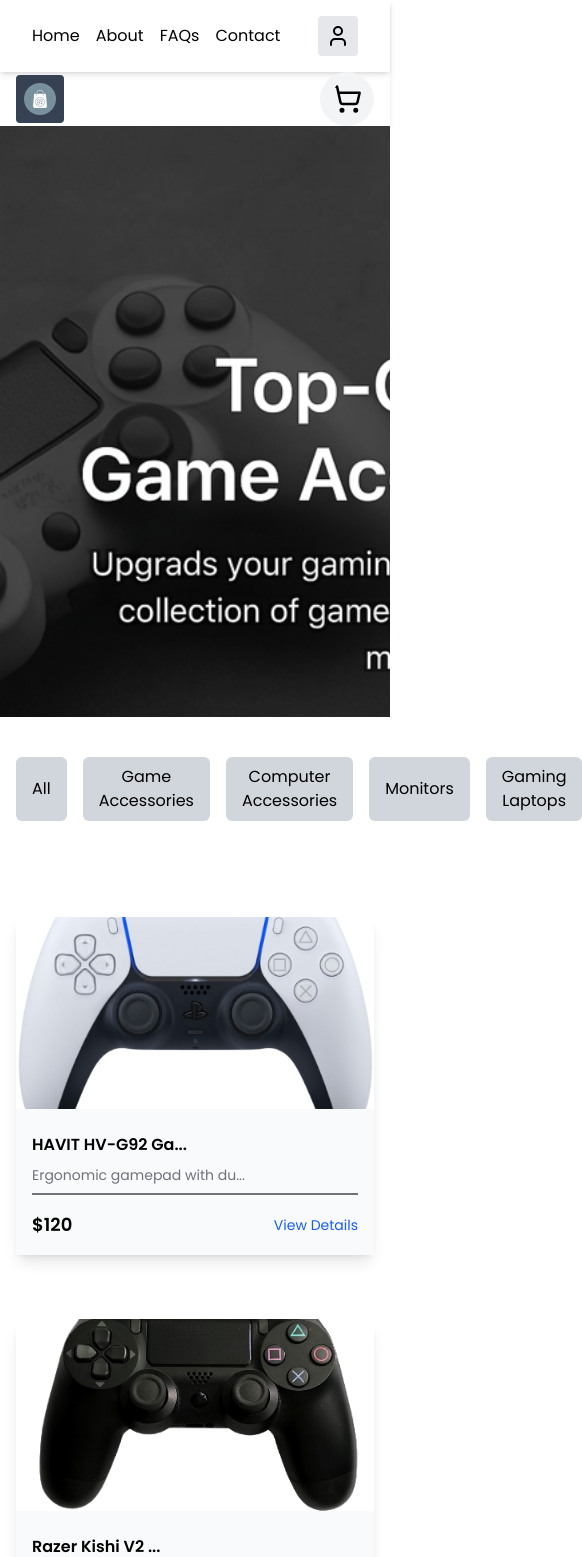
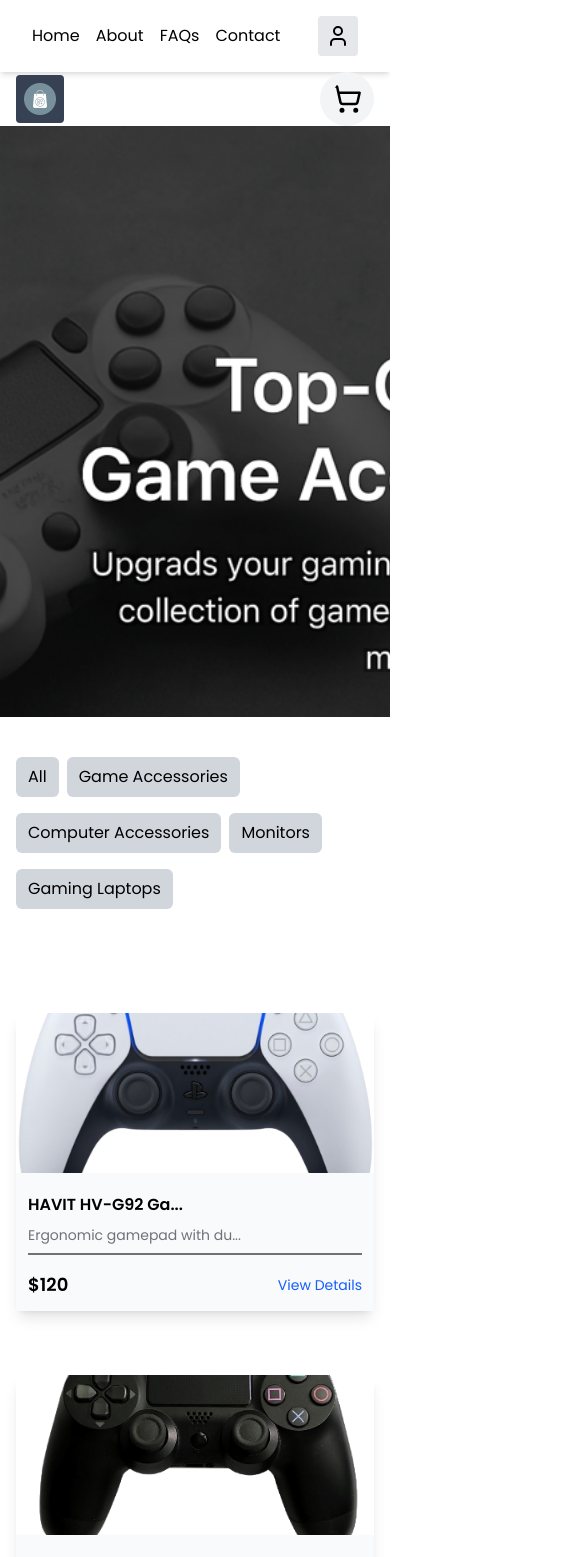
Before and after one commit to prosperpaul/online-shop, a React (Vite) app: page / in a window 390 px wide. Shown: the top 1557 px of the page, 582 px wide, since content can reach past the window. Built offline with nearby package versions, Linux system fonts and the light colour scheme.

Commit message:
mde it responsive

```diff
--- a/src/components/ProductCard.jsx
+++ b/src/components/ProductCard.jsx
@@ -2,20 +2,45 @@ import React from 'react'
 import { Link } from 'react-router-dom'
 
 function ProductCard({product}) {
-  return( <Link to={`/product/${product.id}`}>
-  <div className='shadow-lg rounded-md cursor-pointer  max-w-sm mx-auto'>
-    <img src={product.image} className='w-full h-48 object-cover rounded-t-md' />
-    <div className='bg-gray-50 p-4'>
-      <h2 className='text-base md:text-lg font-semibold my-2'>{product.title.substring(0,15)+ "..."}</h2>
-      <p className='text-sm text-zinc-500 border-b-2 pb-2'>{product.description.substring(0,25)+ "..."}</p>
-      <div className='flex justify-between items-center mt-4'>
-        <p className='text-lg font-semibold'>${product.price}</p>
-        <p className='text-blue-600 hover:underline text-sm'>View Details</p>
+  return(
+//   <Link to={`/product/${product.id}`}>
+//   <div className='shadow-lg rounded-md cursor-pointer  max-w-sm mx-auto'>
+//     <img src={product.image} className='w-full h- object-cover rounded-t-md' />
+//     <div className='bg-gray-50 p-4'>
+//       <h2 className='text-base md:text-lg font-semibold my-2'>{product.title.substring(0,15)+ "..."}</h2>
+//       <p className='text-sm text-zinc-500 border-b-2 pb-2'>{product.description.substring(0,25)+ "..."}</p>
+//       <div className='flex justify-between items-center mt-4'>
+//         <p className='text-lg font-semibold'>${product.price}</p>
+//         <p className='text-blue-600 hover:underline text-sm'>View Details</p>
+//       </div>
+
+//     </div>
+//   </div>
+// </Link>
+
+
+
+    <Link to={`/product/${product.id}`}>
+      <div className="shadow-lg rounded-md cursor-pointer w-full sm:max-w-xs md:max-w-sm mx-auto transition-transform hover:scale-105">
+        <img
+          src={product.image}
+          alt={product.title}
+          className="w-full h-40 sm:h-48 md:h-64 object-cover rounded-t-md"
+        />
+        <div className="bg-gray-50 p-3 sm:p-4">
+          <h2 className="text-base md:text-lg font-semibold my-2 truncate">
+            {product.title.length > 15 ? product.title.substring(0, 15) + "..." : product.title}
+          </h2>
+          <p className="text-sm text-zinc-500 border-b-2 pb-2 truncate">
+            {product.description.length > 25 ? product.description.substring(0, 25) + "..." : product.description}
+          </p>
+          <div className="flex justify-between items-center mt-4">
+            <p className="text-lg font-semibold">${product.price}</p>
+            <p className="text-blue-600 hover:underline text-sm">View Details</p>
+          </div>
+        </div>
       </div>
-
-    </div>
-  </div>
-</Link>
+    </Link>
   )
 
 }
--- a/src/pages/Home.jsx
+++ b/src/pages/Home.jsx
@@ -1,3 +1,45 @@
+// import React from 'react'
+// import ProudctGrid from '../components/ProductGrid'
+// import Footer from '../components/Footer'
+// import { useDispatch } from 'react-redux'
+// import { setSelectedCategory } from '../features/products/ProductSlice'
+
+// const categories = [
+//   'All',
+//   'Game Accessories',
+//   'Computer Accessories',
+//   'Monitors',
+//   'Gaming Laptops',
+// ]
+
+
+// function Home() {
+
+//   const dispatch =useDispatch()
+//   return (
+//     <div>
+//      <div className='bg'></div>
+//      <div className='container mx-auto my-10 px-4'>
+//      <div className='flex gap-4'>
+//      {categories.map((cate)=>{
+//       return(
+//          <button className='bg-gray-300 py-2 px-4 rounded-md text-black active:sclae-105 hover:bg-zinc-400 transition-all ease-in' key={cate} onClick={()=> dispatch(setSelectedCategory(cate))}>
+//           {cate}
+//          </button>
+//       )
+//      })}
+//      </div>
+//      <ProudctGrid/>
+//      </div>
+//      <Footer/>
+//     </div>
+//   )
+// }
+
+// export default Home
+
+
+
 import React from 'react'
 import ProudctGrid from '../components/ProductGrid'
 import Footer from '../components/Footer'
@@ -12,26 +54,26 @@ const categories = [
   'Gaming Laptops',
 ]
 
-
 function Home() {
-
-  const dispatch =useDispatch()
+  const dispatch = useDispatch()
   return (
     <div>
       <div className='bg'></div>
       <div className='container mx-auto my-10 px-4'>
-     <div className='flex gap-4'>
-     {categories.map((cate)=>{
-      return(
-         <button className='bg-gray-300 py-2 px-4 rounded-md text-black active:sclae-105 hover:bg-zinc-400 transition-all ease-in' key={cate} onClick={()=> dispatch(setSelectedCategory(cate))}>
+        <div className='flex flex-wrap gap-2 md:gap-4 mb-6'>
+          {categories.map((cate) => (
+            <button
+              className='bg-gray-300 py-2 px-3 md:px-4 rounded-md text-black active:scale-105 hover:bg-zinc-400 transition-all ease-in mb-2'
+              key={cate}
+              onClick={() => dispatch(setSelectedCategory(cate))}
+            >
               {cate}
             </button>
-      )
-     })}
+          ))}
         </div>
-     <ProudctGrid/>
+        <ProudctGrid />
       </div>
-     <Footer/>
+      <Footer />
     </div>
   )
 }
--- a/src/pages/ProductDetails.jsx
+++ b/src/pages/ProductDetails.jsx
@@ -1,53 +1,125 @@
+// import { ShoppingCart } from 'lucide-react'
+// import React from 'react'
+// import { useSelector } from 'react-redux'
+// import { useDispatch } from 'react-redux'
+// import { Link,useParams } from 'react-router-dom'
+// import { addToCart } from '../features/cart/cartSlice'
+
+
+// function ProductDetails() {
+//    const {id} = useParams()
+//    const dispatch = useDispatch()
+
+//    const product = useSelector((state)=>
+//      state.product.items.find((p)=> p.id ===parseInt(id)))
+
+//    if(!product){
+//     return <div className='container mx-auto px-4 py-8'>
+//       <div className='text-center'>
+//         <h2 className='text-2xl font-bold mb-4'>Product Not Found</h2>
+//         <Link to='/' className='text-blue-600 hover:text-blue-800'>Return To Home</Link>
+
+//       </div>
+
+//     </div>
+//    }
+//   return (
+//     <div className='container mx-auto px-4 py-8'>
+//       <div>
+//         <Link to='/' className='mb-8 inline-block'>Back to Products</Link>
+//         <div className='grid grid-cols-1 md:grid-cols-2 gap-8 items-center'>
+//           <div className='shadow-md p-4 rounded w-[600px]'>
+//             <img src={product.image} alt={product.title} />
+//             </div>
+//             <div>
+//               <h1 className='text-3xl font-bold mb-4'>{product.title}</h1>
+//               <p className='text-gray-600 mb-6'>{product.description}</p>
+//               <div className='mb-6'>
+//                 <span className='text-3xl font-bold'>${product.price}</span>
+
+//               </div>
+//               <div className='mb-6'>
+//                 <h3 className='font-semibold mb-2'>Category</h3>
+//                 <span className='inline-block bg-gray-200 rounded-full px-3 py-1 text-sm mb-4'>{product.category}</span>
+//                   <button className='w-full md:w-auto bg-zinc-200 px-8 py-3 rounded-md flex items-center justify-center gap-2 hover:bg-zinc-300 cursor-pointer' onClick={()=>dispatch(addToCart(product))}> <ShoppingCart/> Add to Cart</button>
+//               </div>
+//             </div>
+
+//         </div>
+//       </div>
+
+//     </div>
+//   )
+// }
+
+// export default ProductDetails
+
+
+
+
 import { ShoppingCart } from 'lucide-react'
 import React from 'react'
 import { useSelector } from 'react-redux'
 import { useDispatch } from 'react-redux'
-import { Link,useParams } from 'react-router-dom'
+import { Link, useParams } from 'react-router-dom'
 import { addToCart } from '../features/cart/cartSlice'
 
-
 function ProductDetails() {
-   const {id} = useParams()
+  const { id } = useParams()
   const dispatch = useDispatch()
 
-   const product = useSelector((state)=>
-     state.product.items.find((p)=> p.id ===parseInt(id)))
+  const product = useSelector((state) =>
+    state.product.items.find((p) => p.id === parseInt(id))
+  )
 
-   if(!product){
-    return <div className='container mx-auto px-4 py-8'>
+  if (!product) {
+    return (
+      <div className='container mx-auto px-2 py-8'>
         <div className='text-center'>
           <h2 className='text-2xl font-bold mb-4'>Product Not Found</h2>
-        <Link to='/' className='text-blue-600 hover:text-blue-800'>Return To Home</Link>
+          <Link to='/' className='text-blue-600 hover:text-blue-800'>
+            Return To Home
+          </Link>
+        </div>
+      </div>
+    )
+  }
 
-      </div>
-
-    </div>
-   }
   return (
     <div className='container mx-auto px-4 py-8'>
       <div>
-        <Link to='/' className='mb-8 inline-block'>Back to Products</Link>
+        <Link to='/' className='mb-8 inline-block'>
+          Back to Products
+        </Link>
         <div className='grid grid-cols-1 md:grid-cols-2 gap-8 items-center'>
-          <div className='shadow-md p-4 rounded w-[600px]'>
-            <img src={product.image} alt={product.title} />
+          <div className='shadow-md p-4 rounded w-full max-w-md mx-auto'>
+            <img
+              src={product.image}
+              alt={product.title}
+              className='w-full h-auto object-contain'
+            />
           </div>
           <div>
             <h1 className='text-3xl font-bold mb-4'>{product.title}</h1>
             <p className='text-gray-600 mb-6'>{product.description}</p>
             <div className='mb-6'>
               <span className='text-3xl font-bold'>${product.price}</span>
-
             </div>
             <div className='mb-6'>
               <h3 className='font-semibold mb-2'>Category</h3>
-                <span className='inline-block bg-gray-200 rounded-full px-3 py-1 text-sm mb-4'>{product.category}</span>
-                  <button className='w-full md:w-auto bg-zinc-200 px-8 py-3 rounded-md flex items-center justify-center gap-2 hover:bg-zinc-300 cursor-pointer' onClick={()=>dispatch(addToCart(product))}> <ShoppingCart/> Add to Cart</button>
+              <span className='inline-block bg-gray-200 rounded-full px-3 py-1 text-sm mb-4'>
+                {product.category}
+              </span>
+              <button
+                className='w-full md:w-auto bg-zinc-200 px-8 py-3 rounded-md flex items-center justify-center gap-2 hover:bg-zinc-300 cursor-pointer'
+                onClick={() => dispatch(addToCart(product))}
+              >
+                <ShoppingCart /> Add to Cart
+              </button>
             </div>
           </div>
-
         </div>
       </div>
-
     </div>
   )
 }
```
Lines whose indentation alone changed are shown as unchanged.
